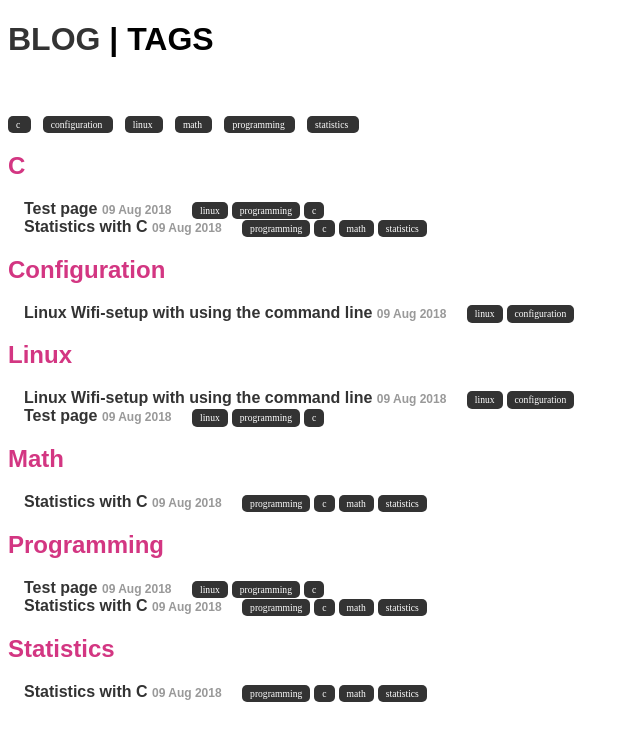
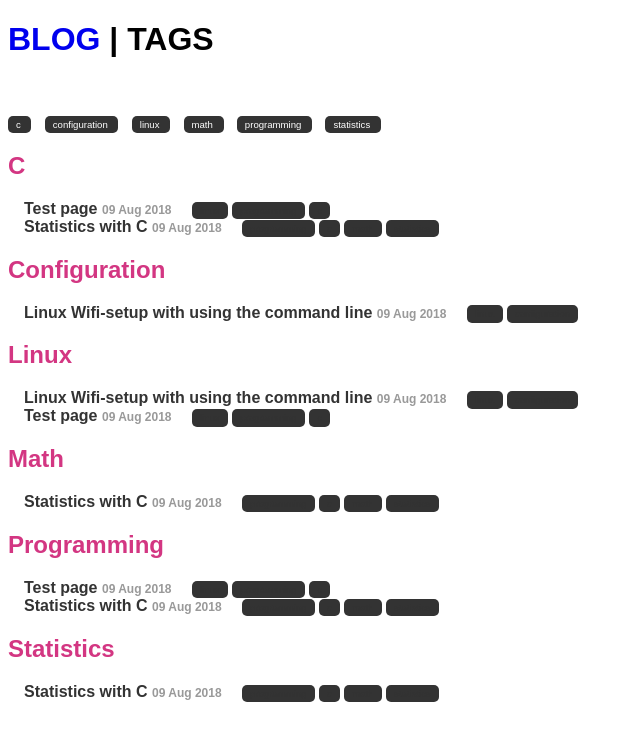
Before and after one commit to execas/execas.github.io, a Jekyll site: the page built from tags.html, in a window 1280 px wide. Shown: the top 741 px of the page, without its empty margins (0-640 px from the left). Built offline with Jekyll 4.4.1, drawn with Linux system fonts in a browser that asks for light colours.

Commit message:
Update execas.css

```diff
--- a/css/execas.css
+++ b/css/execas.css
@@ -1,5 +1,13 @@
+html {
+     font-family: 'PT Sans', sans-serif;
+}
+
+h1,h2,h3,h4,h5,h6 {
+  font-family: 'PT Sans Narrow', sans-serif;
+  font-weight: 700;
+}
+
 a {
-  color: #333333;
   text-decoration:none;
 }
 a strong {
@@ -20,16 +28,6 @@
     color: #fff;
     }
 
-.
-
-html {
-     font-family: 'PT Sans', sans-serif;
-}
-
-h1,h2,h3,h4,h5,h6 {
-  font-family: 'PT Sans Narrow', sans-serif;
-  font-weight: 700;
-}
 
 
 .category-list {
@@ -47,6 +45,18 @@
     font-size: 75%;
     color: #999;
 }
+
+.category-list a {
+  color: #333333;
+}
+
+
+.category-list a:hover {
+  color: #333333;
+  text-decoration: underline;
+}
+
+
 .tag-mark a:hover {
     background-color: #707070;
     color: #fff;
```
